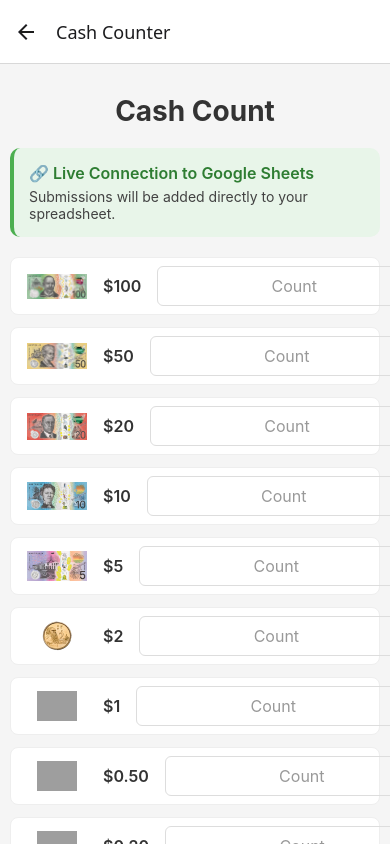
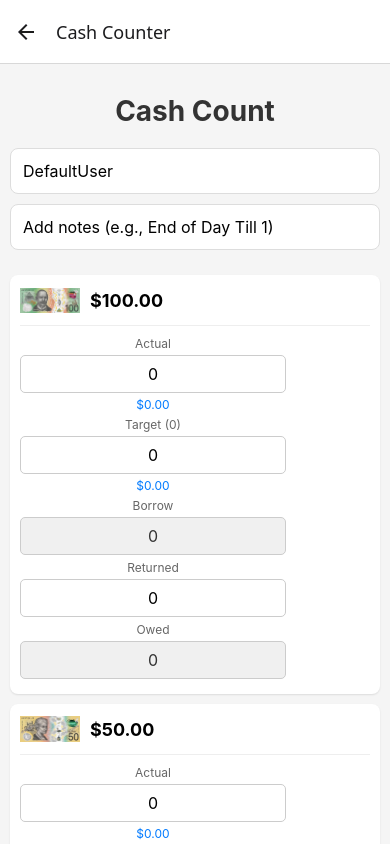
Before and after one commit to johnluckman/handy, a React Native app: screen /CashCounter in a window 390 px wide. Shown: the top 844 px of the page. Built offline with nearby package versions, Linux system fonts and the light colour scheme; grey boxes are pictures that could not be loaded.

Commit message:
cash counter v2 - all col

```diff
--- a/google-apps-script.js
+++ b/google-apps-script.js
@@ -14,8 +14,8 @@
  */
 
 // Configuration - UPDATE THIS WITH YOUR ACTUAL SHEET ID
-const SPREADSHEET_ID = 'YOUR_GOOGLE_SHEET_ID_HERE';
-const SHEET_NAME = 'Sheet1'; // Change if your sheet has a different name
+const SPREADSHEET_ID = '1RDRzIO8XLQXAsY_GdvgOLlUyk0Fnz5Bqc4IrEASiYok';
+const SHEET_NAME = 'Log'; // Change if your sheet has a different name
 
 /**
  * Handles browser visits to the URL gracefully.
--- a/src/components/DenominationInput.tsx
+++ /dev/null
@@ -1,91 +0,0 @@
-import React from 'react';
-import { View, Text, TextInput, StyleSheet, Image } from 'react-native';
-
-interface DenominationInputProps {
-  denomination: string;
-  value: number;
-  imageUrl: any; // Using 'any' for require statements
-  onCountChange: (denomination: string, count: number) => void;
-}
-
-/**
- * A reusable component for a single denomination input row.
- * @param {DenominationInputProps} props - The props for the component.
- * @returns {React.ReactElement} The rendered component.
- */
-export default function DenominationInput({
-  denomination,
-  value,
-  imageUrl,
-  onCountChange,
-}: DenominationInputProps): React.ReactElement {
-  const [count, setCount] = React.useState('');
-
-  const handleCountChange = (text: string) => {
-    const numericValue = parseInt(text, 10) || 0;
-    setCount(text);
-    onCountChange(denomination, numericValue);
-  };
-
-  const subtotal = (parseFloat(count) || 0) * value;
-
-  return (
-    <View style={styles.container}>
-      <Image source={imageUrl} style={styles.image} />
-      <Text style={styles.denominationText}>{`$${denomination}`}</Text>
-      <TextInput
-        style={styles.input}
-        keyboardType="number-pad"
-        value={count}
-        onChangeText={handleCountChange}
-        placeholder="Count"
-        placeholderTextColor="#999"
-      />
-      <Text style={styles.subtotalText}>{`$${subtotal.toFixed(2)}`}</Text>
-    </View>
-  );
-}
-
-const styles = StyleSheet.create({
-  container: {
-    flexDirection: 'row',
-    alignItems: 'center',
-    marginBottom: 12,
-    paddingVertical: 8,
-    paddingHorizontal: 16,
-    backgroundColor: '#fff',
-    borderRadius: 8,
-    borderWidth: 1,
-    borderColor: '#eee',
-  },
-  image: {
-    width: 60,
-    height: 30,
-    resizeMode: 'contain',
-    marginRight: 16,
-  },
-  denominationText: {
-    fontSize: 16,
-    fontWeight: '600',
-    color: '#333',
-    width: 60,
-  },
-  input: {
-    flex: 1,
-    height: 40,
-    borderColor: '#ddd',
-    borderWidth: 1,
-    borderRadius: 6,
-    paddingHorizontal: 12,
-    fontSize: 16,
-    textAlign: 'center',
-    marginHorizontal: 16,
-  },
-  subtotalText: {
-    fontSize: 16,
-    fontWeight: 'bold',
-    color: '#007AFF',
-    width: 80,
-    textAlign: 'right',
-  },
-});
--- /dev/null
+++ b/src/components/DenominationRow.tsx
@@ -0,0 +1,174 @@
+import React from 'react';
+import { View, Text, TextInput, StyleSheet, Image } from 'react-native';
+import { Denomination } from '../utils/denominations';
+
+interface DenominationRowProps {
+  denomination: Denomination;
+  rowData: RowData;
+  onRowDataChange: (id: string, newRowData: RowData) => void;
+}
+
+export interface RowData {
+  actualCount: number;
+  targetFloat: number;
+  borrow: number;
+  returned: number;
+}
+
+export default function DenominationRow({ denomination, rowData, onRowDataChange }: DenominationRowProps): React.ReactElement {
+  const { id, value, imageUrl } = denomination;
+
+  const handleInputChange = (field: keyof RowData, text: string) => {
+    const newCount = parseInt(text, 10) || 0;
+    const newRowData: RowData = { ...rowData, [field]: newCount };
+
+    // Auto-calculate borrow amount
+    if (field === 'actualCount' || field === 'targetFloat') {
+        const target = field === 'targetFloat' ? newCount : newRowData.targetFloat;
+        const actual = field === 'actualCount' ? newCount : newRowData.actualCount;
+        newRowData.borrow = Math.max(0, target - actual);
+    }
+
+    onRowDataChange(id, newRowData);
+  };
+
+  const actualValue = rowData.actualCount * value;
+  const targetValue = rowData.targetFloat * value;
+
+  return (
+    <View style={styles.container}>
+      {/* Denomination Info */}
+      <View style={styles.denominationInfo}>
+        <Image source={imageUrl} style={styles.image} />
+        <Text style={styles.denominationLabel}>{`$${value.toFixed(2)}`}</Text>
+      </View>
+
+      {/* Input Fields */}
+      <View style={styles.inputsContainer}>
+        {/* Actual Count */}
+        <View style={styles.inputGroup}>
+          <Text style={styles.label}>Actual</Text>
+          <TextInput
+            style={styles.input}
+            keyboardType="number-pad"
+            value={rowData.actualCount.toString()}
+            onChangeText={(text) => handleInputChange('actualCount', text)}
+            placeholder="0"
+          />
+          <Text style={styles.valueText}>{`$${actualValue.toFixed(2)}`}</Text>
+        </View>
+
+        {/* Target Float */}
+        <View style={styles.inputGroup}>
+          <Text style={styles.label}>{`Target (${denomination.targetCount})`}</Text>
+          <TextInput
+            style={styles.input}
+            keyboardType="number-pad"
+            value={rowData.targetFloat.toString()}
+            onChangeText={(text) => handleInputChange('targetFloat', text)}
+            placeholder="0"
+          />
+          <Text style={styles.valueText}>{`$${targetValue.toFixed(2)}`}</Text>
+        </View>
+
+        {/* Borrow */}
+        <View style={styles.inputGroup}>
+          <Text style={styles.label}>Borrow</Text>
+          <TextInput
+            style={[styles.input, styles.readOnlyInput]}
+            keyboardType="number-pad"
+            value={rowData.borrow.toString()}
+            editable={false} // This is auto-calculated
+          />
+        </View>
+
+        {/* Returned */}
+        <View style={styles.inputGroup}>
+          <Text style={styles.label}>Returned</Text>
+          <TextInput
+            style={styles.input}
+            keyboardType="number-pad"
+            value={rowData.returned.toString()}
+            onChangeText={(text) => handleInputChange('returned', text)}
+            placeholder="0"
+          />
+        </View>
+
+        {/* Still Owed */}
+         <View style={styles.inputGroup}>
+          <Text style={styles.label}>Owed</Text>
+          <TextInput
+            style={[styles.input, styles.readOnlyInput]}
+            value={"0"} // Placeholder for future logic
+            editable={false}
+          />
+        </View>
+      </View>
+    </View>
+  );
+}
+
+const styles = StyleSheet.create({
+  container: {
+    backgroundColor: '#fff',
+    borderRadius: 8,
+    padding: 10,
+    marginBottom: 10,
+    shadowColor: '#000',
+    shadowOffset: { width: 0, height: 1 },
+    shadowOpacity: 0.1,
+    shadowRadius: 2,
+    elevation: 2,
+  },
+  denominationInfo: {
+    flexDirection: 'row',
+    alignItems: 'center',
+    marginBottom: 10,
+    borderBottomWidth: 1,
+    borderBottomColor: '#eee',
+    paddingBottom: 10,
+  },
+  image: {
+    width: 60,
+    height: 30,
+    resizeMode: 'contain',
+    marginRight: 10,
+  },
+  denominationLabel: {
+    fontSize: 18,
+    fontWeight: 'bold',
+  },
+  inputsContainer: {
+    flexDirection: 'row',
+    justifyContent: 'space-between',
+    flexWrap: 'wrap',
+  },
+  inputGroup: {
+    alignItems: 'center',
+    minWidth: '18%',
+    marginBottom: 5,
+  },
+  label: {
+    fontSize: 12,
+    color: '#666',
+    marginBottom: 4,
+  },
+  input: {
+    borderWidth: 1,
+    borderColor: '#ccc',
+    borderRadius: 5,
+    padding: 8,
+    textAlign: 'center',
+    fontSize: 16,
+    width: '100%',
+  },
+  readOnlyInput: {
+    backgroundColor: '#f0f0f0',
+    color: '#333',
+  },
+  valueText: {
+    fontSize: 12,
+    color: '#007AFF',
+    marginTop: 4,
+  },
+});
--- a/src/screens/CashCounterScreen.tsx
+++ b/src/screens/CashCounterScreen.tsx
@@ -1,75 +1,90 @@
 import React from 'react';
-import { View, Text, StyleSheet, ScrollView, Button, Alert } from 'react-native';
-import DenominationInput from '../components/DenominationInput';
+import { View, Text, StyleSheet, ScrollView, Button, Alert, TextInput } from 'react-native';
+import DenominationRow, { RowData } from '../components/DenominationRow';
 import { denominations, Denomination } from '../utils/denominations';
 import { appendToSheet, testConnection } from '../services/googleSheets';
 
-interface Counts {
-  [key: string]: number;
+// Defines the structure for our state, mapping each denomination ID to its RowData
+interface DenominationData {
+  [id: string]: RowData;
 }
+
+// Function to initialize the state from our denominations config
+const initializeState = (): DenominationData => {
+  const initialState: DenominationData = {};
+  denominations.forEach(d => {
+    initialState[d.id] = {
+      actualCount: 0,
+      targetFloat: d.targetCount,
+      borrow: d.targetCount, // Initially, borrow is target since actual is 0
+      returned: 0,
+    };
+  });
+  return initialState;
+};
 
 /**
  * @returns {React.ReactElement} The Cash Counter screen component.
  */
 export default function CashCounterScreen(): React.ReactElement {
-  const [counts, setCounts] = React.useState<Counts>({});
+  const [data, setData] = React.useState<DenominationData>(initializeState);
   const [isLoading, setIsLoading] = React.useState(false);
   const [isTesting, setIsTesting] = React.useState(false);
+  const [userName, setUserName] = React.useState('DefaultUser');
+  const [notes, setNotes] = React.useState('');
 
-  const handleCountChange = (denomination: string, count: number) => {
-    setCounts((prevCounts) => ({
-      ...prevCounts,
-      [denomination]: count,
+  const handleRowDataChange = (id: string, newRowData: RowData) => {
+    setData(prevData => ({
+      ...prevData,
+      [id]: newRowData,
     }));
   };
 
   const calculateTotal = () => {
     return denominations.reduce((total, item) => {
-      const count = counts[item.id] || 0;
-      return total + count * item.value;
+      const row = data[item.id];
+      return total + (row.actualCount * item.value);
     }, 0);
   };
 
   const total = calculateTotal();
 
   const handleSubmit = async () => {
-    console.warn('🎯 Submit button pressed');
     setIsLoading(true);
-    const date = new Date().toLocaleDateString();
-    const user = 'DefaultUser'; // This would be replaced with actual user session data
+    const date = new Date().toISOString();
 
+    // Flatten the data for the sheet row
     const rowData = [
       date,
-      user,
+      userName,
+      notes,
       total,
-      ...denominations.map(d => counts[d.id] || 0)
+      // Add all data points for each denomination
+      ...denominations.flatMap(d => {
+        const row = data[d.id];
+        return [row.actualCount, row.targetFloat, row.borrow, row.returned, 0]; // 0 is a placeholder for "Still Owed"
+      })
     ];
-
-    console.warn('📝 Prepared row data:', rowData);
 
     try {
       const result = await appendToSheet(rowData);
-      console.warn('🎉 Submit result:', result);
-      // Check for a successful response from the Apps Script
       if (result && result.data && result.data.success) {
-        Alert.alert(
-          'Success',
-          'Cash count successfully submitted to Google Sheets!',
-          [
-            { text: 'OK', onPress: () => setCounts({}) }
-          ]
+        Alert.alert('Success', 'Cash count successfully submitted to Google Sheets!',
+          [{ text: 'OK', onPress: () => setData(initializeState) }]
         );
       } else {
-        // Handle cases where the script runs but returns a failure
         throw new Error(result.message || 'Submission failed. Please check the logs.');
       }
     } catch (error: any) {
-      console.error('💥 Submit error:', error);
-      Alert.alert('Error', error.message || 'There was an error submitting the count. Please try again.');
+      Alert.alert('Error', error.message || 'There was an error submitting the count.');
     } finally {
       setIsLoading(false);
     }
   };
+
+  // Also, add headers for the new columns in your Google Sheet:
+  // Date, User, Notes, Total, 100_Actual, 100_Target, 100_Borrow, 100_Returned, 100_Owed, 50_Actual, ...etc.
+
 
   const handleTestConnection = async () => {
     console.warn('🧪 Test connection button pressed');
@@ -93,39 +108,43 @@ export default function CashCounterScreen(): React.ReactElement {
     <ScrollView style={styles.container}>
       <Text style={styles.title}>Cash Count</Text>
 
-      {/* Implementation Status */}
-      <View style={styles.statusContainer}>
-        <Text style={styles.statusText}>
-          🔗 Live Connection to Google Sheets
-        </Text>
-        <Text style={styles.statusSubtext}>
-          Submissions will be added directly to your spreadsheet.
-        </Text>
+      <View style={styles.userInputsContainer}>
+        <TextInput
+          style={styles.textInput}
+          placeholder="Your Name"
+          value={userName}
+          onChangeText={setUserName}
+        />
+        <TextInput
+          style={styles.textInput}
+          placeholder="Add notes (e.g., End of Day Till 1)"
+          value={notes}
+          onChangeText={setNotes}
+        />
       </View>
 
       <View style={styles.list}>
         {denominations.map((item: Denomination) => (
-          <DenominationInput
+          <DenominationRow
             key={item.id}
-            denomination={item.id}
-            value={item.value}
-            imageUrl={item.imageUrl}
-            onCountChange={handleCountChange}
+            denomination={item}
+            rowData={data[item.id]}
+            onRowDataChange={handleRowDataChange}
           />
         ))}
       </View>
+
       <View style={styles.summaryContainer}>
-        <Text style={styles.totalText}>Total:</Text>
+        <Text style={styles.totalText}>Count Total:</Text>
         <Text style={styles.totalAmount}>{`$${total.toFixed(2)}`}</Text>
       </View>
 
-      {/* Test Connection Button */}
       <View style={styles.buttonContainer}>
         <Button
           title={isTesting ? 'Testing...' : 'Test Connection'}
           onPress={handleTestConnection}
           disabled={isTesting || isLoading}
-          color="#666"
+          color="#888"
         />
       </View>
 
@@ -152,23 +171,17 @@ const styles = StyleSheet.create({
     textAlign: 'center',
     marginTop: 20,
   },
-  statusContainer: {
-    backgroundColor: '#e8f5e9',
-    padding: 15,
-    borderRadius: 10,
-    marginBottom: 20,
-    borderLeftWidth: 4,
-    borderLeftColor: '#4caf50',
+  userInputsContainer: {
+    marginBottom: 15,
   },
-  statusText: {
+  textInput: {
+    backgroundColor: '#fff',
+    borderWidth: 1,
+    borderColor: '#ddd',
+    borderRadius: 8,
+    padding: 12,
     fontSize: 16,
-    fontWeight: '600',
-    color: '#2e7d32',
-    marginBottom: 5,
-  },
-  statusSubtext: {
-    fontSize: 14,
-    color: '#424242',
+    marginBottom: 10,
   },
   list: {
     marginBottom: 20,
--- a/src/utils/denominations.ts
+++ b/src/utils/denominations.ts
@@ -4,18 +4,19 @@ export interface Denomination {
   value: number;
   type: 'note' | 'coin';
   imageUrl: any;
+  targetCount: number;
 }
 
 export const denominations: Denomination[] = [
-  { id: '100', label: '$100', value: 100, type: 'note', imageUrl: require('../assets/denominations/100.png') },
-  { id: '50', label: '$50', value: 50, type: 'note', imageUrl: require('../assets/denominations/50.png') },
-  { id: '20', label: '$20', value: 20, type: 'note', imageUrl: require('../assets/denominations/20.png') },
-  { id: '10', label: '$10', value: 10, type: 'note', imageUrl: require('../assets/denominations/10.png') },
-  { id: '5', label: '$5', value: 5, type: 'note', imageUrl: require('../assets/denominations/5.png') },
-  { id: '2', label: '$2', value: 2, type: 'coin', imageUrl: require('../assets/denominations/2.png') },
-  { id: '1', label: '$1', value: 1, type: 'coin', imageUrl: require('../assets/denominations/1.png') },
-  { id: '0.50', label: '50c', value: 0.50, type: 'coin', imageUrl: require('../assets/denominations/0.50.png') },
-  { id: '0.20', label: '20c', value: 0.20, type: 'coin', imageUrl: require('../assets/denominations/0.20.png') },
-  { id: '0.10', label: '10c', value: 0.10, type: 'coin', imageUrl: require('../assets/denominations/0.10.png') },
-  { id: '0.05', label: '5c', value: 0.05, type: 'coin', imageUrl: require('../assets/denominations/0.05.png') },
+  { id: '100', label: '$100', value: 100, type: 'note', imageUrl: require('../assets/denominations/100.png'), targetCount: 0 },
+  { id: '50', label: '$50', value: 50, type: 'note', imageUrl: require('../assets/denominations/50.png'), targetCount: 1 },
+  { id: '20', label: '$20', value: 20, type: 'note', imageUrl: require('../assets/denominations/20.png'), targetCount: 5 },
+  { id: '10', label: '$10', value: 10, type: 'note', imageUrl: require('../assets/denominations/10.png'), targetCount: 10 },
+  { id: '5', label: '$5', value: 5, type: 'note', imageUrl: require('../assets/denominations/5.png'), targetCount: 10 },
+  { id: '2', label: '$2', value: 2, type: 'coin', imageUrl: require('../assets/denominations/2.png'), targetCount: 10 },
+  { id: '1', label: '$1', value: 1, type: 'coin', imageUrl: require('../assets/denominations/1.png'), targetCount: 10 },
+  { id: '0.50', label: '50c', value: 0.50, type: 'coin', imageUrl: require('../assets/denominations/0.50.png'), targetCount: 10 },
+  { id: '0.20', label: '20c', value: 0.20, type: 'coin', imageUrl: require('../assets/denominations/0.20.png'), targetCount: 10 },
+  { id: '0.10', label: '10c', value: 0.10, type: 'coin', imageUrl: require('../assets/denominations/0.10.png'), targetCount: 10 },
+  { id: '0.05', label: '5c', value: 0.05, type: 'coin', imageUrl: require('../assets/denominations/0.05.png'), targetCount: 10 },
 ];
```
Also changed, not shown: 1 other file (tests, documents, lock files or other folders).
